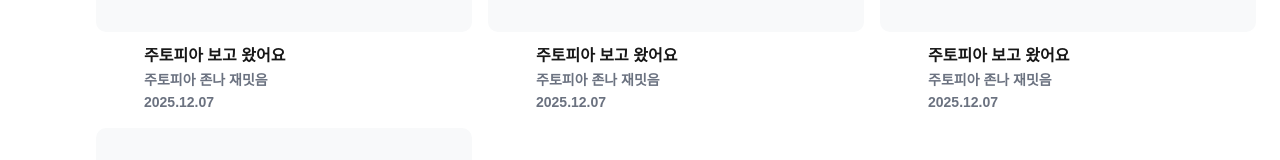
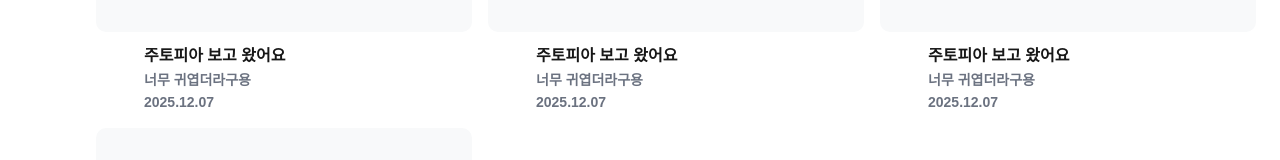
Before and after one commit to yummjin/port, a Next.js app: page / in a window 1280 px wide. Shown: the part 400-560 px from the top of the page. Built offline with nearby package versions, Linux system fonts and the light colour scheme; a web font is replaced by a local one.

Commit message:
fix : update text content in VideoCard component

```diff
--- a/src/pages/index.tsx
+++ b/src/pages/index.tsx
@@ -1,5 +1,4 @@
 import Head from "next/head";
-import { GiBarbute } from "react-icons/gi";
 
 import Layout from "@/components/Layout";
 import PostLayout from "@/components/PostLayout";
@@ -57,7 +56,7 @@ const VideoCard = () => (
       <div className="size-9 rounded-full bg-white" />
       <div className="flex flex-col gap-0.5 font-semibold">
         <p>주토피아 보고 왔어요</p>
-        <p className="text-text-muted text-sm">주토피아 존나 재밋음</p>
+        <p className="text-text-muted text-sm">너무 귀엽더라구용</p>
         <p className="text-text-muted text-sm">2025.12.07</p>
       </div>
     </div>
```
